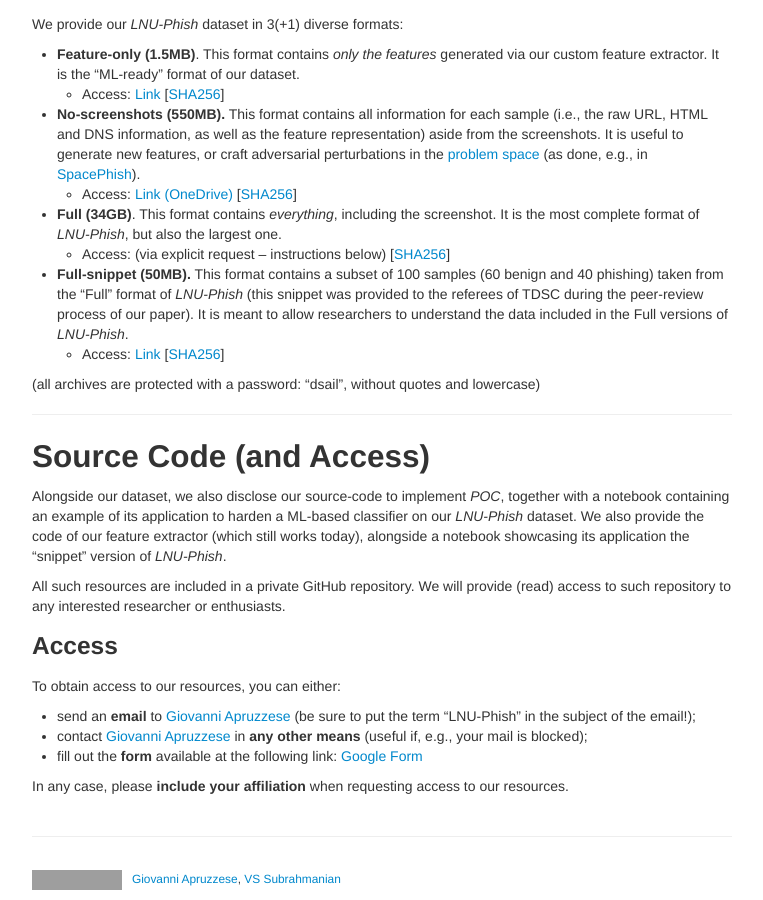
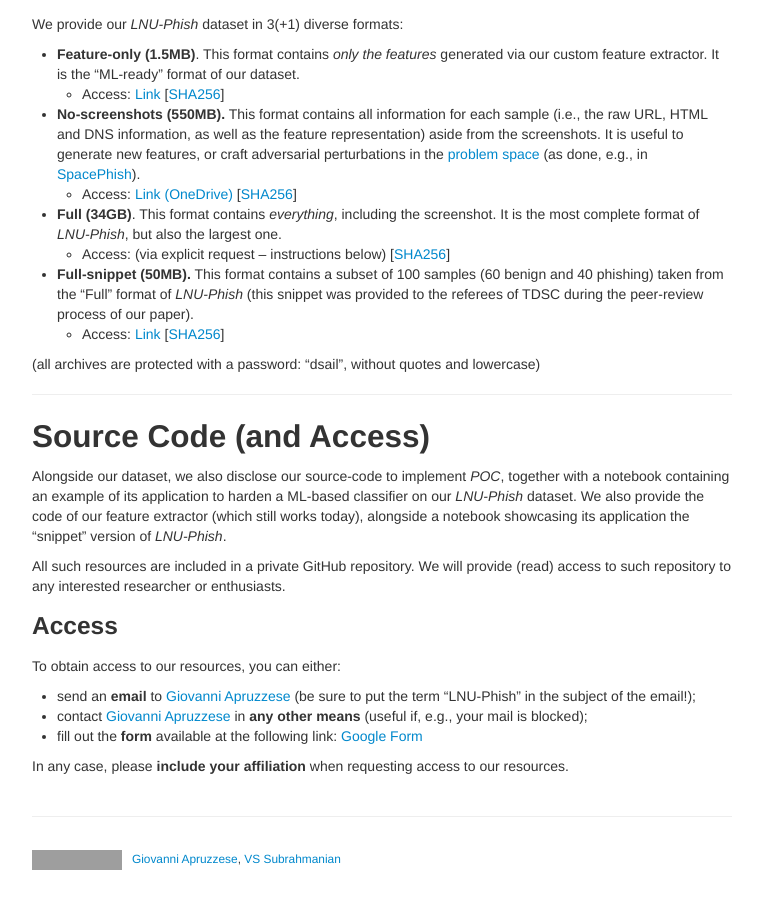
Before and after one commit to LNU-phish/LNU-phish.github.io, a Jekyll site: the page built from index.md, in a window 1280 px wide and 900 px high, scrolled down 2283 px. Shown: the whole window, without its empty margins (258-1021 px from the left). Built offline with Jekyll 4.4.1, drawn with Linux system fonts in a browser that asks for light colours; grey boxes are pictures that could not be loaded.

```diff
--- a/index.md
+++ b/index.md
@@ -85,7 +85,7 @@ We provide our _LNU-Phish_ dataset in 3(+1) diverse formats:
   * Access: [Link (OneDrive)](https://1drv.ms/u/s!AiRbxLvsK4bMojXskQc3HktxlAX7?e=eezuf7) [[SHA256](resources/LNU-Phish_noScreenshots-SHA256)]
 * **Full (34GB)**. This format contains _everything_, including the screenshot. It is the most complete format of _LNU-Phish_, but also the largest one.
   * Access: (via explicit request -- instructions below) [[SHA256](resources/LNU-Phish_full-SHA256)]
-* **Full-snippet (50MB).** This format contains a subset of 100 samples (60 benign and 40 phishing) taken from the "Full" format of _LNU-Phish_ (this snippet was provided to the referees of TDSC during the peer-review process of our paper). It is meant to allow researchers to understand the data included in the Full versions of _LNU-Phish_.
+* **Full-snippet (50MB).** This format contains a subset of 100 samples (60 benign and 40 phishing) taken from the "Full" format of _LNU-Phish_ (this snippet was provided to the referees of TDSC during the peer-review process of our paper).
   * Access: [Link](resources/LNU-Phish_snippet.zip) [[SHA256](resources/LNU-Phish_snippet-SHA256)]
 
 (all archives are protected with a password: "dsail", without quotes and lowercase)
```
